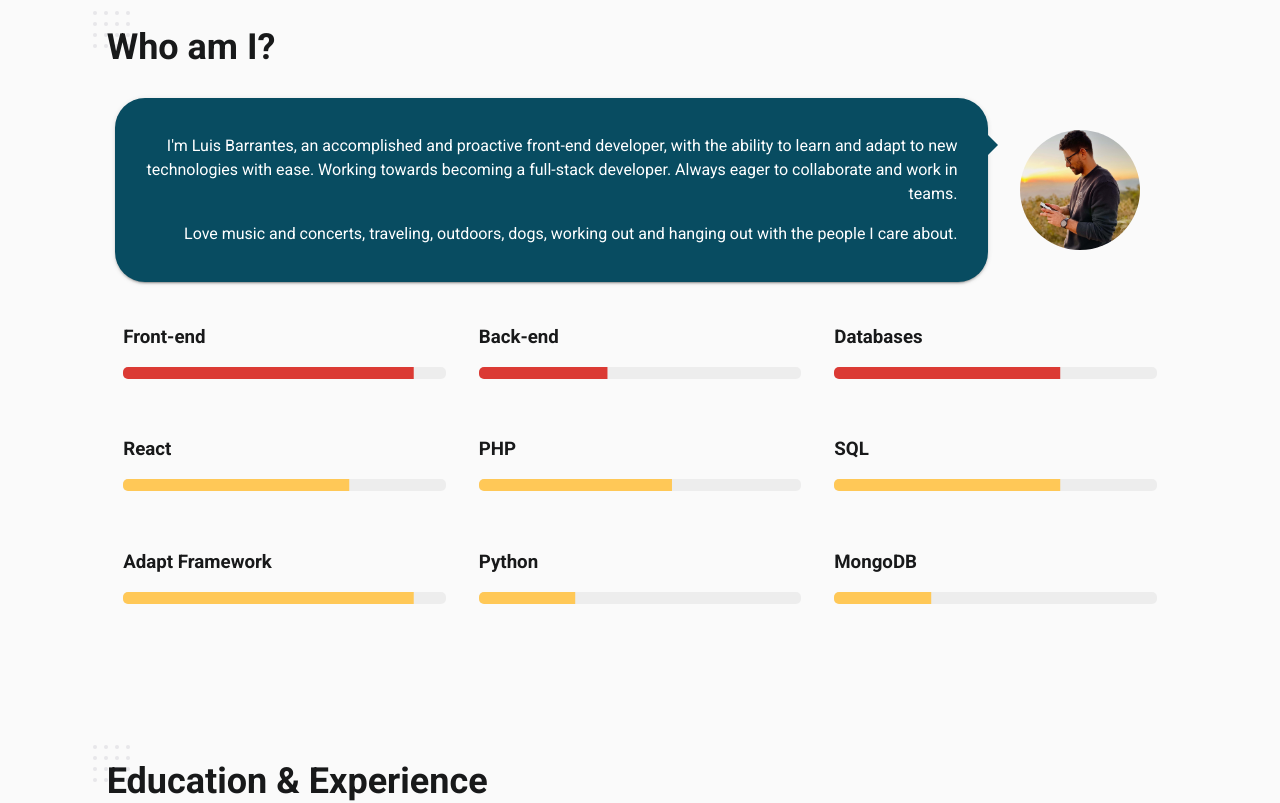
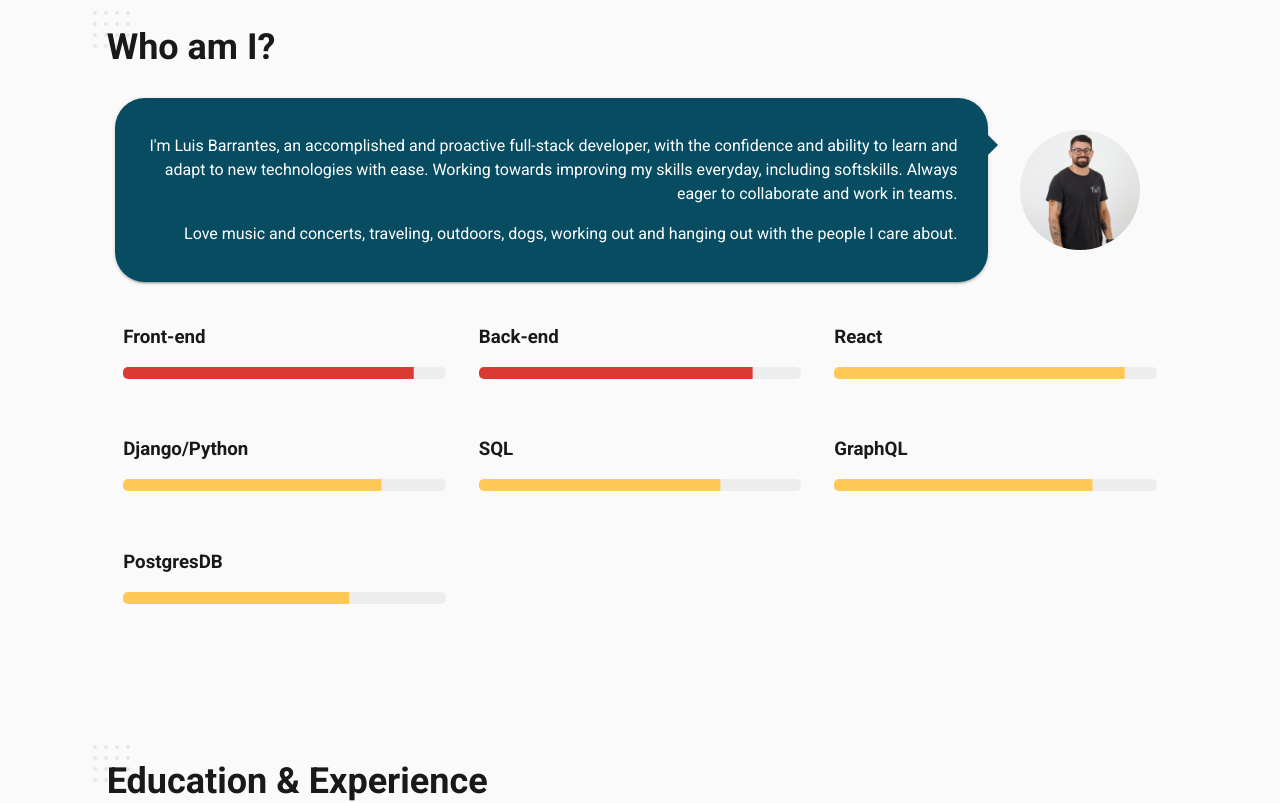
Before and after one commit to KikeCR/lbarrantes-resume, a React (Create React App) app: page / in a window 1280 px wide. Shown: the part 900-1703 px from the top of the page. Built offline with nearby package versions, Linux system fonts and the light colour scheme.

Commit message:
Updated information and profile image.

```diff
--- a/src/AboutMe.js
+++ b/src/AboutMe.js
@@ -119,33 +119,29 @@ const content = {
 	en: {
 		sectionTitle: 'Who am I?',
 		myDescription:
-			"<p>I'm Luis Barrantes, an accomplished and proactive front-end developer, with the ability to learn and adapt to new technologies with ease. Working towards becoming a full-stack developer. Always eager to collaborate and work in teams.</p><p>Love music and concerts, traveling, outdoors, dogs, working out and hanging out with the people I care about.</p>",
+			"<p>I'm Luis Barrantes, an accomplished and proactive full-stack developer, with the confidence and ability to learn and adapt to new technologies with ease. Working towards improving my skills everyday, including softskills. Always eager to collaborate and work in teams.</p><p>Love music and concerts, traveling, outdoors, dogs, working out and hanging out with the people I care about.</p>",
 		technologies: [
 			{ title: 'Front-end', level: 90, class: 'main' },
-			{ title: 'Back-end', level: 40, class: 'main' },
-			{ title: 'Databases', level: 70, class: 'main' },
-			{ title: 'React', level: 70, class: '' },
-			{ title: 'PHP', level: 60, class: '' },
-			{ title: 'SQL', level: 70, class: '' },
-			{ title: 'Adapt Framework', level: 90, class: '' },
-			{ title: 'Python', level: 30, class: '' },
-			{ title: 'MongoDB', level: 30, class: '' }
+			{ title: 'Back-end', level: 85, class: 'main' },
+			{ title: 'React', level: 90, class: '' },
+			{ title: 'Django/Python', level: 80, class: '' },
+			{ title: 'SQL', level: 75, class: '' },
+			{ title: 'GraphQL', level: 80, class: '' },
+			{ title: 'PostgresDB', level: 70, class: '' }
 		]
 	},
 	es: {
 		sectionTitle: '¿Quién soy?',
 		myDescription:
-			'<p>Soy Luis Barrantes, front-end developer con experiencia, proactivo, adaptable y con facilidad de aprender nuevos lenguajes y tecnologías, trabajando en convertirme en un full-stack developer. Siempre dispuesto a colaborar y trabajar en equipo.</p><p>Me apasiona la música y los conciertos, viajar, los perros, el aire libre, hacer ejercicio y pasar el tiempo con mis seres queridos.</p>',
+			'<p>Soy Luis Barrantes, full-stack developer experimentado, proactivo, adaptable y con facilidad de aprender nuevos lenguajes y tecnologías, trabajando en mejorar mis "skills" cada día, incluyendo los "softskills". Siempre dispuesto a colaborar y trabajar en equipo.</p><p>Me apasiona la música y los conciertos, viajar, los perros, el aire libre, hacer ejercicio y pasar el tiempo con mis seres queridos.</p>',
 		technologies: [
 			{ title: 'Front-end', level: 90, class: 'main' },
-			{ title: 'Back-end', level: 40, class: 'main' },
-			{ title: 'Bases de datos', level: 70, class: 'main' },
-			{ title: 'React', level: 70, class: '' },
-			{ title: 'PHP', level: 60, class: '' },
-			{ title: 'SQL', level: 70, class: '' },
-			{ title: 'Adapt Framework', level: 90, class: '' },
-			{ title: 'Python', level: 30, class: '' },
-			{ title: 'MongoDB', level: 30, class: '' }
+			{ title: 'Back-end', level: 85, class: 'main' },
+			{ title: 'React', level: 90, class: '' },
+			{ title: 'Django/Python', level: 80, class: '' },
+			{ title: 'SQL', level: 75, class: '' },
+			{ title: 'GraphQL', level: 80, class: '' },
+			{ title: 'PostgresDB', level: 70, class: '' }
 		]
 	}
 };
--- a/src/Experience.js
+++ b/src/Experience.js
@@ -135,7 +135,7 @@ const content = {
 			{ company: 'Hangar Worldwide', role: 'Front-end developer', timestamp: '2014 - 2017', category: 'work' },
 			{
 				company: 'SweetRush Inc.',
-				role: 'Tech Lead / Web Engineer',
+				role: 'Tech Lead / Software Engineer',
 				timestamp: '2017 - 2021',
 				category: 'work'
 			},
@@ -171,7 +171,7 @@ const content = {
 			{ company: 'Hangar Worldwide', role: 'Front-end developer', timestamp: '2014 - 2017', category: 'work' },
 			{
 				company: 'SweetRush Inc.',
-				role: 'Tech Lead / Web Engineer',
+				role: 'Tech Lead / Software Engineer',
 				timestamp: '2017 - 2021',
 				category: 'work'
 			},
--- a/src/Profile.js
+++ b/src/Profile.js
@@ -74,7 +74,7 @@ const ContactButton = styled(Button)`
 const content = {
 	en: {
 		intro: "I'm a",
-		description: [ 'front-end developer.', 'back-end beginner.', 'traveler.', 'gamer.' ],
+		description: [ 'front-end engineer.', 'back-end engineer.', 'full-stack engineer.', 'traveler.', 'gamer.' ],
 		contactMeCta: 'Contact me',
 		linkedIn: 'https://www.linkedin.com/in/luis-enrique-barrantes-8141995b/',
 		twitter: 'https://twitter.com/barr_kike',
@@ -83,7 +83,7 @@ const content = {
 	},
 	es: {
 		intro: 'Soy',
-		description: [ 'front-end developer.', 'aprendiz de back-end.', 'viajero.', 'gamer.' ],
+		description: [ 'ingeniero de front-end.', 'ingeniero de back-end.', 'ingeniero full-stack.', 'viajero.', 'gamer.' ],
 		contactMeCta: 'Contáctame',
 		linkedIn: 'https://www.linkedin.com/in/luis-enrique-barrantes-8141995b/',
 		twitter: 'https://twitter.com/barr_kike',
```
Also changed, not shown: src/images/lbarrantes_avatar.jpg.
